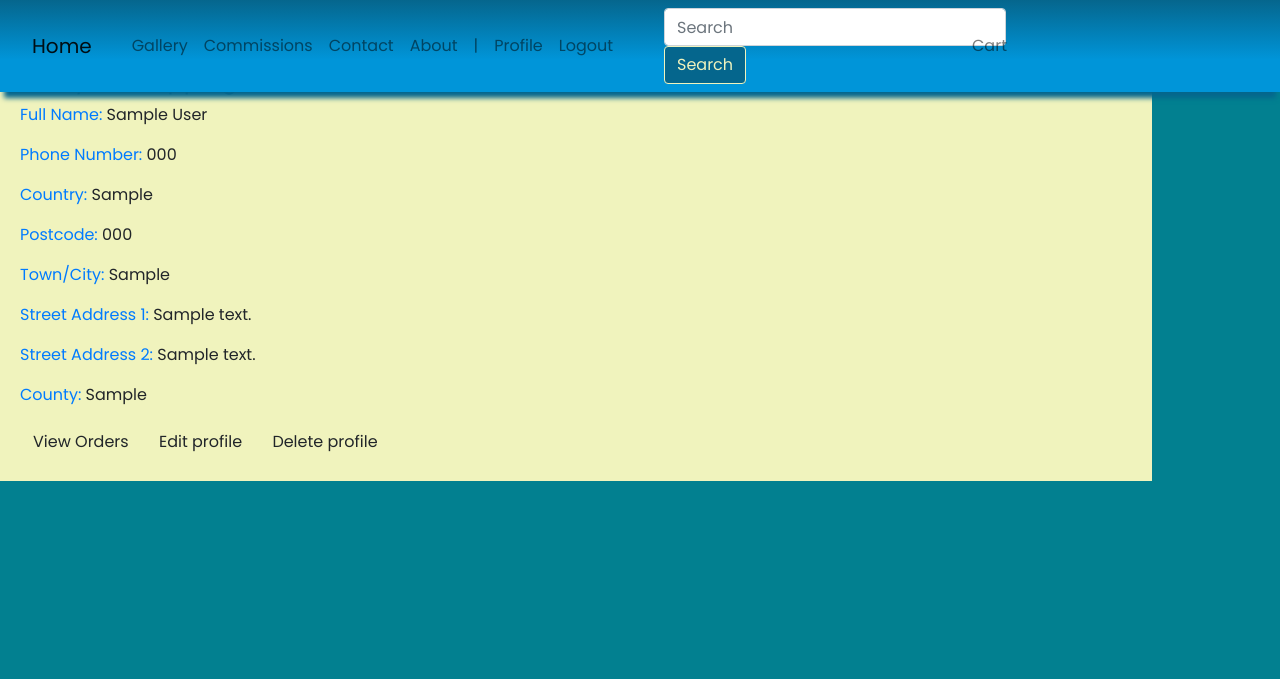
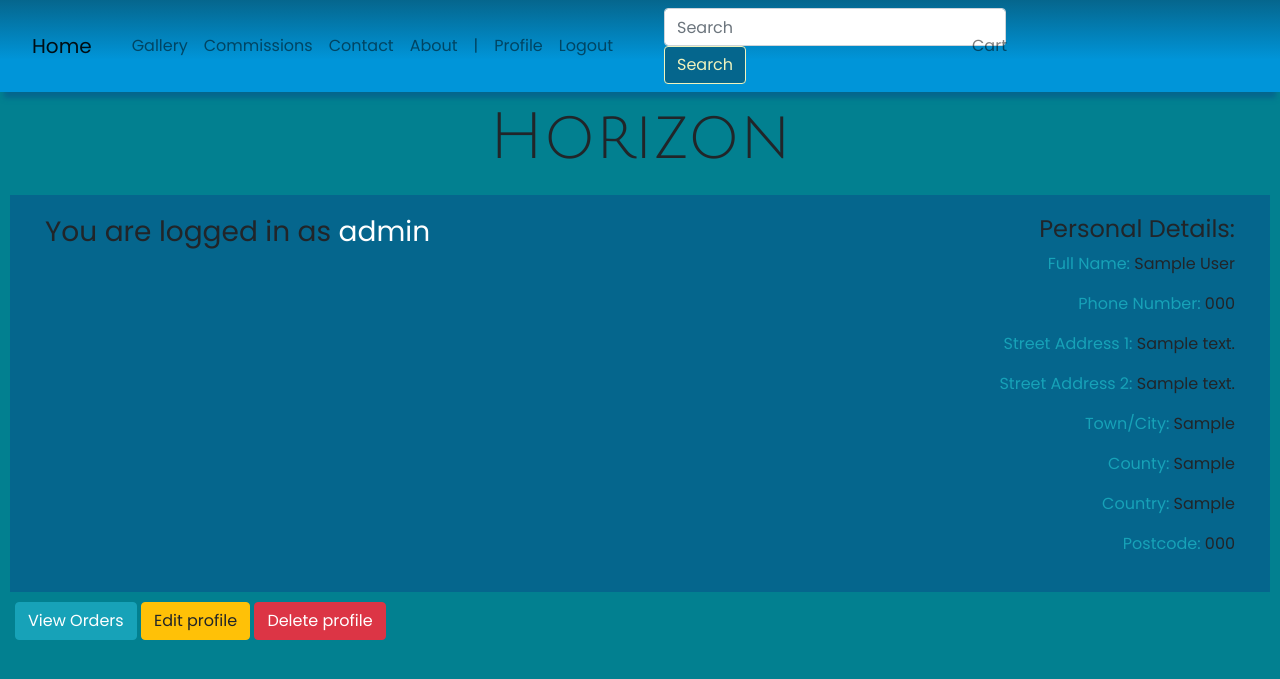
Before and after one commit to stiophan0309/horizon-sah, a Django app: page /accounts/profile/ in a window 1280 px wide. Shown: the top 679 px of the page. Run offline with Django 3.2, Linux system fonts and the light colour scheme; a user stored in the database is signed in; tables that the repository leaves empty hold one stand-in row (values such as "Sample post"); some libraries are stand-ins or nearby versions.

Commit message:
added styling and layout to profile page

```diff
--- a/accounts/templates/profile.html
+++ b/accounts/templates/profile.html
@@ -1,21 +1,36 @@
 {% extends "base.html" %}
 {% load bootstrap_tags %}
 {% block content %}
-<div class="header text-area">
-<h2>You are logged in as {{ user.username }} </h2>
-<h4>and your shipping details are:</h4>
-<p><span class="boldtext text-primary">Full Name:</span> {{ profile.full_name }}</p>
-<p><span class="boldtext text-primary">Phone Number:</span> {{ profile.phone_number }}</p>
-<p><span class="boldtext text-primary">Country:</span> {{ profile.country }}</p>
-<p><span class="boldtext text-primary">Postcode:</span> {{ profile.postcode }}</p>
-<p><span class="boldtext text-primary">Town/City:</span> {{ profile.town_or_city }}</p>
-<p><span class="boldtext text-primary">Street Address 1:</span> {{ profile.street_address1 }}</p>
-<p><span class="boldtext text-primary">Street Address 2:</span> {{ profile.street_address2 }}</p>
-<p><span class="boldtext text-primary">County:</span> {{ profile.county }}</p>
-<a href="{% url 'orders' %}"  class="btn btn-default">View Orders</a>
-<a href="{% url 'edit_profile' %}"  class="btn btn-default">Edit profile</a>
-<a href="{% url 'delete_profile' %}"  class="btn btn-default">Delete profile</a>
+<div class="container-fluid">
+    <div class="row header">
+        <div class="col-sm-12">
+            <h1 class="section-title">Horizon</h1>
+    </div>
+    <div class="row admin">
+        <div class="col-sm-12 col-md-8 admin-left">
+            <h3>You are logged in as <span class="text-white">{{ user.username }}</span> </h3>
+        </div>
+        <div class="col-sm-12 col-md-4 admin-right">
+            <h4>Personal Details:</h4>
+            <p><span class="boldtext text-info">Full Name:</span> {{ profile.full_name }}</p>
+            <p><span class="boldtext text-info">Phone Number:</span> {{ profile.phone_number }}</p>
+            <p><span class="boldtext text-info">Street Address 1:</span> {{ profile.street_address1 }}</p>
+            <p><span class="boldtext text-info">Street Address 2:</span> {{ profile.street_address2 }}</p>
+            <p><span class="boldtext text-info">Town/City:</span> {{ profile.town_or_city }}</p>
+            <p><span class="boldtext text-info">County:</span> {{ profile.county }}</p>
+            <p><span class="boldtext text-info">Country:</span> {{ profile.country }}</p>
+            <p><span class="boldtext text-info">Postcode:</span> {{ profile.postcode }}</p>
+
+
+        </div>
+    </div>
+    <div class="row admin-links">
+        <div class="col-sm-12 mx-auto">
+            <a href="{% url 'orders' %}"  class="btn btn-info">View Orders</a>
+            <a href="{% url 'edit_profile' %}"  class="btn btn-warning">Edit profile</a>
+            <a href="{% url 'delete_profile' %}"  class="btn btn-danger">Delete profile</a>
+        </div>
+    </div>
 </div>
 
-
 {% endblock %}
--- a/static/css/styles.css
+++ b/static/css/styles.css
@@ -226,3 +226,19 @@ box-shadow: 3px 3px 10px 4px rgba(0,100,83,1);
 .page-heading {
     margin-top: 100px;
 }
+
+.admin {
+    width: 100%;
+    background: #05668d;
+    padding: 20px;
+    margin: 10px;
+}
+.admin-left {
+    text-align: left;
+}
+.admin-right {
+    text-align: right;
+}
+.admin-links {
+    text-align: center;
+}
```
